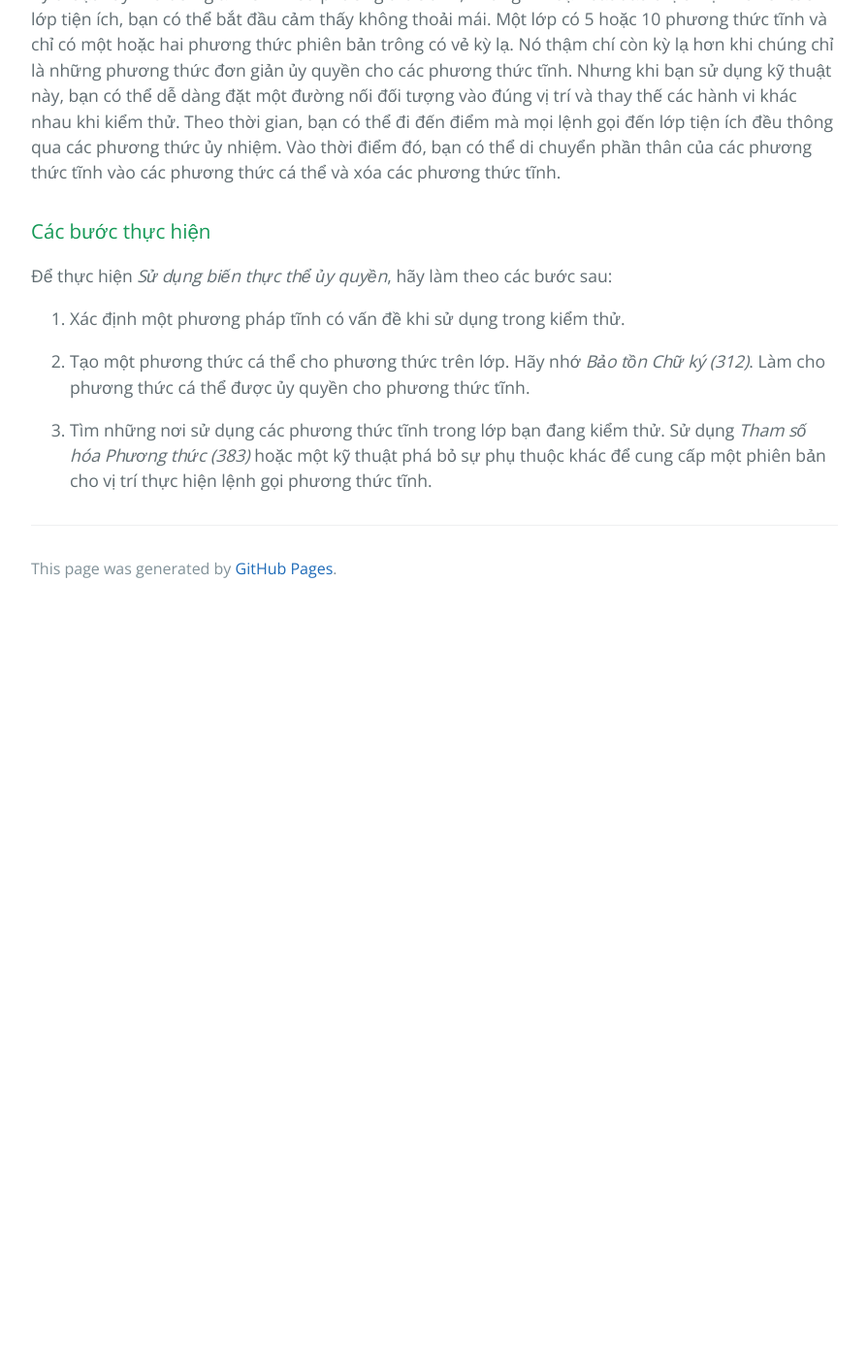
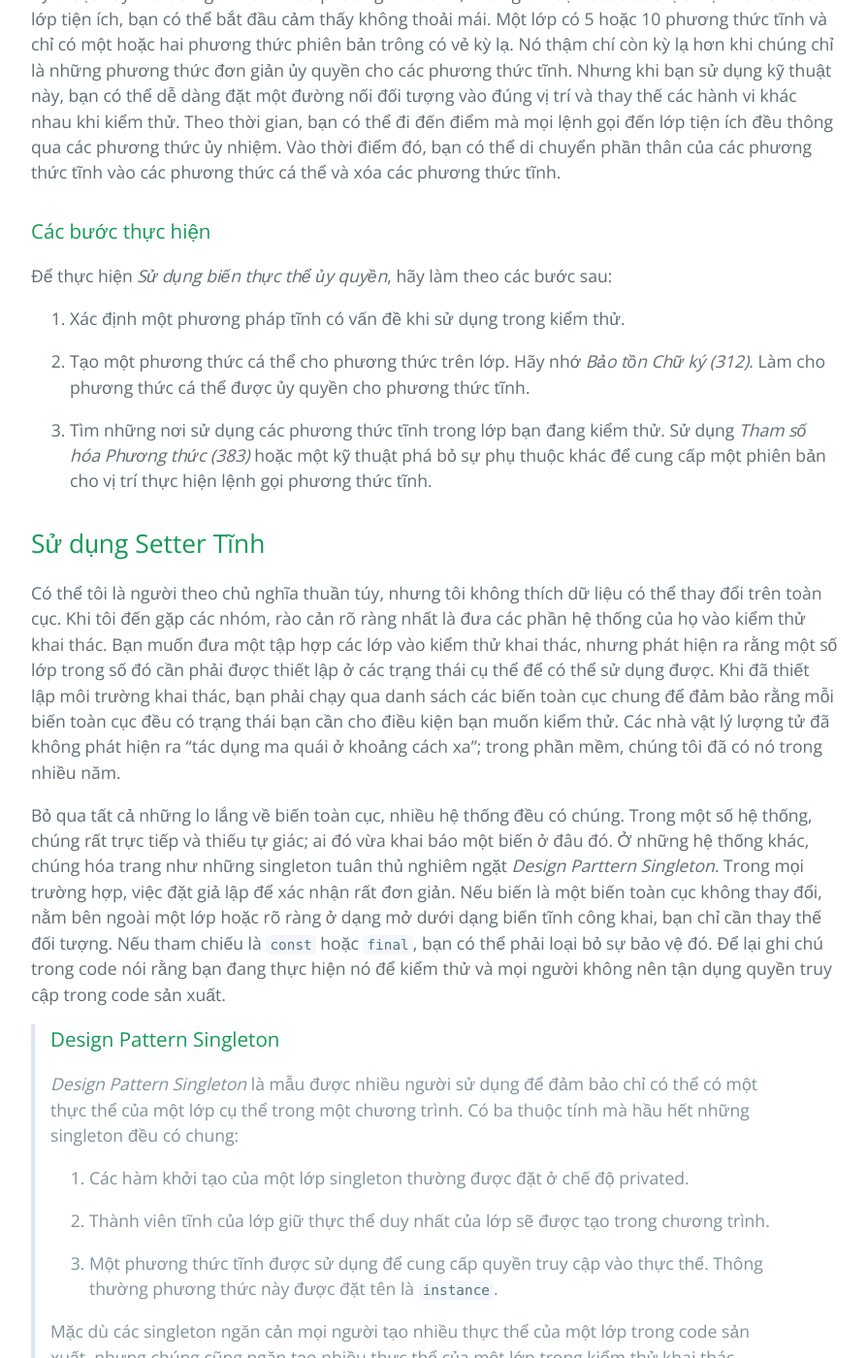
Before and after one commit to HaiBV/haibv.github.io, a Jekyll site: the page built from working-effectively-with-legacy-code/chapter-25-dependency-breaking-techniques.md, in a window 1280 px wide and 1400 px high, scrolled down 42439 px. Shown: the whole window at 97% size, without its empty margins (192-1086 px from the left). Built offline with Jekyll 4.4.1, drawn with Linux system fonts in a browser that asks for light colours; our own code applies the rules of GitHub Pages for plain Markdown files; before the commit the page ends 43069 px from its top, so only the background shows below that; some of the changed text lies outside the part shown.

Commit message:
Book - Working Efectively with Legacy Code - P3 - C25

````diff
--- a/working-effectively-with-legacy-code/chapter-25-dependency-breaking-techniques.md
+++ b/working-effectively-with-legacy-code/chapter-25-dependency-breaking-techniques.md
@@ -1029,7 +1029,6 @@ Thực hiện _Trích xuất Trình triển khai_, ta thực hiện theo các b
 
 8. Biên dịch lại và kiểm thử.
 
-
 ### Một ví dụ phức tạp hơn
 
 _Trích xuất Trình triển khai_ tương đối đơn giản khi lớp nguồn không có bất kỳ lớp cha hoặc lớp con nào trong hệ thống phân cấp kế thừa của nó. Khi có lớp cha hoặc lớp con, chúng ta phải cải tiến hơn một chút. Hình 25.2 hiển thị `ModelNode`, nhưng trong Java với một siêu lớp và một lớp con:
@@ -1317,3 +1318,72 @@ Kỹ thuật này khá đơn giản với nhiều phương thức tĩnh, nhưng
 2. Tạo một phương thức cá thể cho phương thức trên lớp. Hãy nhớ _Bảo tồn Chữ ký (312)_. Làm cho phương thức cá thể được ủy quyền cho phương thức tĩnh.
 
 3. Tìm những nơi sử dụng các phương thức tĩnh trong lớp bạn đang kiểm thử. Sử dụng _Tham số hóa Phương thức (383)_ hoặc một kỹ thuật phá bỏ sự phụ thuộc khác để cung cấp một phiên bản cho vị trí thực hiện lệnh gọi phương thức tĩnh.
+
+## Sử dụng Setter Tĩnh
+
+Có thể tôi là người theo chủ nghĩa thuần túy, nhưng tôi không thích dữ liệu có thể thay đổi trên toàn cục. Khi tôi đến gặp các nhóm, rào cản rõ ràng nhất là đưa các phần hệ thống của họ vào kiểm thử khai thác. Bạn muốn đưa một tập hợp các lớp vào kiểm thử khai thác, nhưng phát hiện ra rằng một số lớp trong số đó cần phải được thiết lập ở các trạng thái cụ thể để có thể sử dụng được. Khi đã thiết lập môi trường khai thác, bạn phải chạy qua danh sách các biến toàn cục chung để đảm bảo rằng mỗi biến toàn cục đều có trạng thái bạn cần cho điều kiện bạn muốn kiểm thử. Các nhà vật lý lượng tử đã không phát hiện ra "tác dụng ma quái ở khoảng cách xa"; trong phần mềm, chúng tôi đã có nó trong nhiều năm.
+
+Bỏ qua tất cả những lo lắng về biến toàn cục, nhiều hệ thống đều có chúng. Trong một số hệ thống, chúng rất trực tiếp và thiếu tự giác; ai đó vừa khai báo một biến ở đâu đó. Ở những hệ thống khác, chúng hóa trang như những singleton tuân thủ nghiêm ngặt _Design Parttern Singleton_. Trong mọi trường hợp, việc đặt giả lập để xác nhận rất đơn giản. Nếu biến là một biến toàn cục không thay đổi, nằm bên ngoài một lớp hoặc rõ ràng ở dạng mở dưới dạng biến tĩnh công khai, bạn chỉ cần thay thế đối tượng. Nếu tham chiếu là `const` hoặc `final`, bạn có thể phải loại bỏ sự bảo vệ đó. Để lại ghi chú trong code nói rằng bạn đang thực hiện nó để kiểm thử và mọi người không nên tận dụng quyền truy cập trong code sản xuất.
+
+> ### Design Pattern Singleton
+>
+> _Design Pattern Singleton_ là mẫu được nhiều người sử dụng để đảm bảo chỉ có thể có một thực thể của một lớp cụ thể trong một chương trình. Có ba thuộc tính mà hầu hết những singleton đều có chung:
+>
+> 1. Các hàm khởi tạo của một lớp singleton thường được đặt ở chế độ privated.
+>
+> 2. Thành viên tĩnh của lớp giữ thực thể duy nhất của lớp sẽ được tạo trong chương trình.
+>
+> 3. Một phương thức tĩnh được sử dụng để cung cấp quyền truy cập vào thực thể. Thông thường phương thức này được đặt tên là `instance`.
+>
+> Mặc dù các singleton ngăn cản mọi người tạo nhiều thực thể của một lớp trong code sản xuất, nhưng chúng cũng ngăn tạo nhiều thực thể của một lớp trong kiểm thử khai thác.
+
+Thay singletons khá đơn giản. Thêm một getter tĩnh vào singleton để thay thế thực thể, sau đó chuyển hàm khởi tạo thành protected. Sau đó, qua có thể phân lớp singleton, tạo một đối tượng mới và truyền cho setter.
+
+Bạn có thể cảm thấy hơi khó chịu khi biết ý tưởng bạn đang loại bỏ tính năng bảo vệ quyền truy cập khi sử dụng setter tĩnh, nhưng hãy nhớ rằng mục đích của việc bảo vệ quyền truy cập là để ngăn ngừa lỗi. Chúng ta cũng đang tiến hành các kiểm thử để ngăn ngừa lỗi. Trong trường hợp này, chúng ta cần công cụ mạnh hơn.
+
+Dưới đây là một ví dụ về _Sử dụng Static Setter_ trong C++:
+
+```java
+void MessageRouter::route(Message *message) {
+  ...
+  Dispatcher *dispatcher = ExternalRouter::instance()->getDispatcher();
+  if (dispatcher != NULL)
+    dispatcher->sendMessage(message);
+}
+```
+
+Trong lớp `MessageRouter`, chúng ta sử dụng singleton ở một vài nơi để lấy `dispatchers`. Lớp `InternalRouter` là một trong những lớp singleton đó. Nó sử dụng một phương thức tĩnh có tên `instance` để cung cấp quyền truy cập vào một `instance` duy nhất của `InternalRouter`. Lớp `InternalRouter` có một getter cho dispatcher. Chúng ta có thể thay thế dispatcher bằng một dispatcher khác bằng cách thay thế bộ định tuyến bên ngoài phục vụ nó.
+
+Đây là giao diện của lớp `ExternalRouter` trước khi chúng ta sử dụng setter tĩnh:
+
+
+```java
+class ExternalRouter
+{
+private:
+  static ExternalRouter *_instance;
+public:
+  static ExternalRouter *instance();
+  ...
+};
+
+ExternalRouter *ExternalRouter::_instance = 0;
+
+ExternalRouter *ExternalRouter::instance()
+{
+  if (_instance == 0) {
+    _instance = new ExternalRouter;
+  }
+  return _instance;
+}
+```
+
+Lưu ý rằng router được tạo trong lệnh gọi đầu tiên đến phương thức `instance`. Để thay thế bằng một router khác, chúng ta phải thay đổi giá trị `instance` trả về. Bước đầu tiên là sử dụng một phương thức mới để thay thế instance.
+
+```java
+void ExternalRouter::setTestingInstance(ExternalRouter *newInstance)
+{
+  delete _instance;
+  _instance = newInstance;
+}
+```
````
Also changed, not shown: other parts of working-effectively-with-legacy-code/chapter-25-dependency-breaking-techniques.md (+7 -5 lines).
